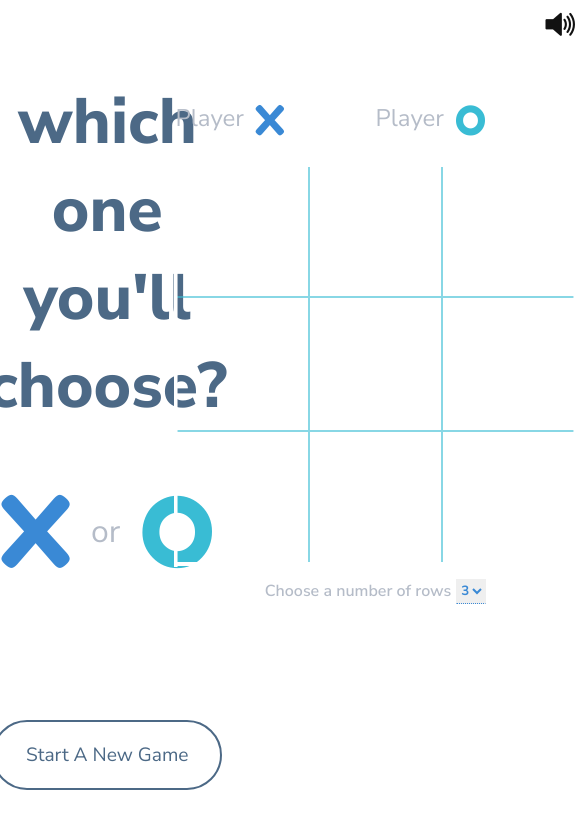
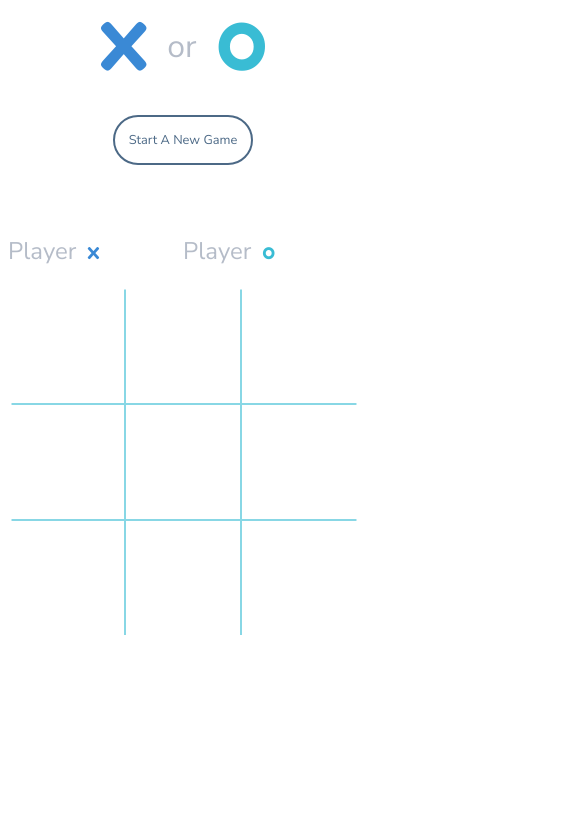
Before and after one commit to bkanister/tic-tac-toe, a website with bundled scripts: page src/index.html in a window 390 px wide. Shown: the whole page, 578 px wide, since content can reach past the window. Built offline with nearby package versions, Linux system fonts and the light colour scheme.

Commit message:
add mobile version

```diff
--- a/src/main.js
+++ b/src/main.js
@@ -7,26 +7,25 @@ import {
   select,
   squares} from "./constants/constants.js";
 import {winning} from "./checkWinner.js";
-import {minimax} from "./minimax.js";
+import {minimax, getEmptyCells} from "./minimax.js";
 
 let boardArray = [];
 let squaresArray = [];
 let currentPlayer = '';
 let steps = 0;
-//eventListeners
-document.addEventListener('DOMContentLoaded', setBoard);
-select.addEventListener('change', setBoard);
-newGameButton.addEventListener('click', startNewGame);
 
-//choose for who you play
-choosePlayerDiv.addEventListener('click', function(e) {
-      choosePlayerDiv.firstElementChild.classList.remove('animate__infinite');
-      choosePlayerDiv.lastElementChild.classList.remove('animate__infinite');
+
+const chooseXorO = (e) => {
+  //remove letters animation
+  choosePlayerDiv.firstElementChild.classList.remove('animate__infinite');
+  choosePlayerDiv.lastElementChild.classList.remove('animate__infinite');
+
+  //activate board
   squaresArray.forEach(item => {
     item.addEventListener('click', handleTurn);
     item.style.cursor = 'pointer';
   });
-
+//adapt board to player's choice
   if (e.target.classList.contains('x')) {
     playerO.innerHTML = `Player <span class='letter o o__small'><i class="fa fa-desktop"></i></span>`;
     playerX.innerHTML = `Player <span class='letter x x__small'>X</span>`;
@@ -40,10 +39,10 @@ choosePlayerDiv.addEventListener('click', function(e) {
     currentPlayer = 'X';
     computerTurn();
   }
-})
+}
 
-//functions
-function setBoard() {
+//make board adaptive from 3 to 5
+const setBoard = () => {
   boardArray = [];
   gameBoard.innerHTML = '';
   let squareCount = select.value ** 2;
@@ -60,22 +59,25 @@ function setBoard() {
   }
   gameBoard.style.gridTemplateRows = rows;
   gameBoard.style.gridTemplateColumns = cols;
-
   squaresArray = Array.from(squares);
   render();
   window.fitText(document.querySelectorAll(".square"), 0.13);
 }
 
 
-function render() {
-  boardArray.forEach(function(mark, index) {
+const render = () => {
+  boardArray.forEach((mark, index) => {
     squaresArray[index].textContent = mark;
-      return (mark === 'X') ? squaresArray[index].classList.add('x') : (mark === 'O') ? squaresArray[index].classList.add('o') : null;
+      return (mark === 'X')
+          ? squaresArray[index].classList.add('x')
+          : (mark === 'O')
+              ? squaresArray[index].classList.add('o')
+              : null;
   })
 }
 
 
-function handleTurn(event) {
+const handleTurn = (event) => {
   if (currentPlayer === 'X') {
     playerX.classList.remove('current-player');
     playerO.classList.add('current-player');
@@ -83,7 +85,7 @@ function handleTurn(event) {
     playerX.classList.add('current-player');
     playerO.classList.remove('current-player');
   }
-  let squareIndex = squaresArray.findIndex(function(square) {
+  let squareIndex = squaresArray.findIndex(square => {
     return square === event.target;
   })
   boardArray[squareIndex] = currentPlayer;
@@ -92,16 +94,14 @@ function handleTurn(event) {
   render();
   checkWin(currentPlayer);
   currentPlayer = currentPlayer === 'X' ? 'O' : 'X';
-  if(steps % 2 !== 0) {
+  if (steps % 2 !== 0) {
     computerTurn();
   }
 }
 
 
-function startNewGame() {
+const startNewGame = () => {
   steps=0;
-  let squaresArray = [];
-  let currentPlayer = '';
   choosePlayerDiv.firstElementChild.classList.add('infinite');
   choosePlayerDiv.lastElementChild.classList.add('infinite');
   playerX.innerHTML = `Player <span class='letter x x__small'>X</span>`;
@@ -111,19 +111,8 @@ function startNewGame() {
   setBoard();
 }
 
-function getEmptyCells(boardArray) {
-  let emptyCells = [];
-  emptyCells = boardArray.map(function(item, index) {
-    if (item === '') {
-      return index;
-    }
-  })
-  emptyCells = emptyCells.filter(item => item !== undefined);
-  return emptyCells;
-}
 
-
-function computerTurn() {
+const computerTurn = () => {
     if (currentPlayer === 'O') {
       playerX.classList.remove('current-player');
       playerO.classList.add('current-player');
@@ -157,7 +146,7 @@ function computerTurn() {
 }
 
 
-function checkWin(player) {
+const checkWin = (player) => {
   if (winning(boardArray, player)) {
     document.querySelector('.player-choice-header').textContent = `${player} wins!`;
     newGameButton.textContent = 'Play again!';
@@ -167,3 +156,8 @@ function checkWin(player) {
     newGameButton.textContent = 'Play again!';
   }
 }
+
+document.addEventListener('DOMContentLoaded', setBoard);
+select.addEventListener('change', setBoard);
+newGameButton.addEventListener('click', startNewGame);
+choosePlayerDiv.addEventListener('click', chooseXorO)
--- a/src/minimax.js
+++ b/src/minimax.js
@@ -12,7 +12,6 @@ export function getEmptyCells(boardArray) {
 }
 
 export const minimax = (newBoard, player) => {
-debugger
     let availSpots = getEmptyCells(newBoard);
 
     if (winning(newBoard, 'X')){
--- a/src/style.css
+++ b/src/style.css
@@ -1,11 +1,13 @@
+
+
 .container {
-  width: 80vw;
   margin: auto;
   display: flex;
   flex-direction: row;
-  justify-content: space-around;
+  justify-content: center;
   font-family: 'Nunito Sans', sans-serif;
   font-size: 16px;
+  gap: 55px;
 }
 
 .description {
@@ -21,6 +23,7 @@
   font-weight: 800;
   text-align: center;
   margin-top: 70px;
+  width: 440px;
 }
 
 .letter {
@@ -100,6 +103,7 @@
   justify-content: space-between;
   margin-top: 50px;
   margin-bottom: 20px;
+  width: 350px;
 }
 
 .player-x, .player-o {
@@ -134,7 +138,7 @@
   position: relative;
 }
 
-/* ::before and ::after are for the white border around the board */
+/* ::before and ::after are for the white border around the board*/
 .game-board::before {
   content: "";
   position: absolute;
@@ -194,3 +198,143 @@
   border-color: transparent transparent #3A89D5 transparent;
   font-family: 'Nunito Sans', sans-serif;
 }
+
+
+@media (max-width: 900px){
+  .container {
+    width: 375px;
+    margin: auto;
+    display: flex;
+    flex-direction: column;
+    font-family: 'Nunito Sans', sans-serif;
+    font-size: 16px;
+    gap: 20px;
+  }
+
+  .player-choice-header {
+    display: none;
+  }
+
+  .sound {
+   display: none;
+  }
+
+  .x-or-o {
+    display: flex;
+    margin-bottom: 30px;
+  }
+
+  .description {
+    display: flex;
+    justify-self: center;
+    width: 350px;
+  }
+
+  .letter {
+    font-size: 4rem;
+    font-family: 'Fredoka One', cursive;
+    cursor: pointer;
+    filter:brightness(100%);
+  }
+
+  .new-game-button {
+    width: 140px;
+    height: 50px;
+    border-radius: 30px;
+    font-size: 0.8rem;
+  }
+
+  .board-header {
+    display: flex;
+    flex-direction: column;
+    width: 250px;
+    margin: 0;
+  }
+
+  .which-turn-div {
+    display: flex;
+    flex-direction: row;
+    margin-top: 50px;
+    margin-bottom: 20px;
+  }
+
+  .player-x, .player-o {
+    /* border-bottom: 1px solid #B5BCC8; */
+    width: 50%;
+    color: #B5BCC8;
+    font-size: 1.5rem;
+  }
+
+  .current-player.player-x {
+    border-bottom: 4px solid #3A89D5;
+  }
+
+  .current-player.player-o {
+    border-bottom: 4px solid #39BCD4;
+  }
+
+  .x__small, .o__small {
+    font-size: 1rem;
+    vertical-align: middle;
+    margin: 0 5px;
+    cursor: auto;
+  }
+
+  .game-board {
+    max-width: 350px;
+    max-height: 350px;
+    display: grid;
+    grid-template-rows: 1fr 1fr 1fr;
+    grid-template-columns: 1fr 1fr 1fr;
+    z-index: 1;
+    position: relative;
+  }
+
+  /* ::before and ::after are for the white border around the board*/
+  .game-board::before {
+    content: "";
+    position: absolute;
+    top: -1px;
+    right: -2px;
+    width: 352px;
+    height: 350px;
+    background: white;
+    clip-path: polygon(0% 0%, 0% 100%, 1% 100%, 1% 1%, 99% 1%, 99% 100%, 100% 100%, 100% 0%);
+    z-index: 5;
+  }
+
+  .game-board::after {
+    content: "";
+    position: absolute;
+    top: 348px;
+    right: -2px;
+    width: 352px;
+    height: 4px;
+    background: white;
+    z-index: 5;
+  }
+
+  .square {
+    width: auto;
+    border: 1px solid rgba(57, 188, 212, 0.6);
+    z-index: 2;
+    cursor: default;
+  }
+
+  .board-footer {
+    display: none
+  }
+
+  .change-board-size {
+    display: none
+  }
+
+  .choose-squares-number-div {
+    display: none;
+  }
+
+  .select {
+    display: none;
+  }
+
+}
```
Also changed, not shown: README.md, tic-tac-toe-demo-mobile.png (added), 1 other file.
